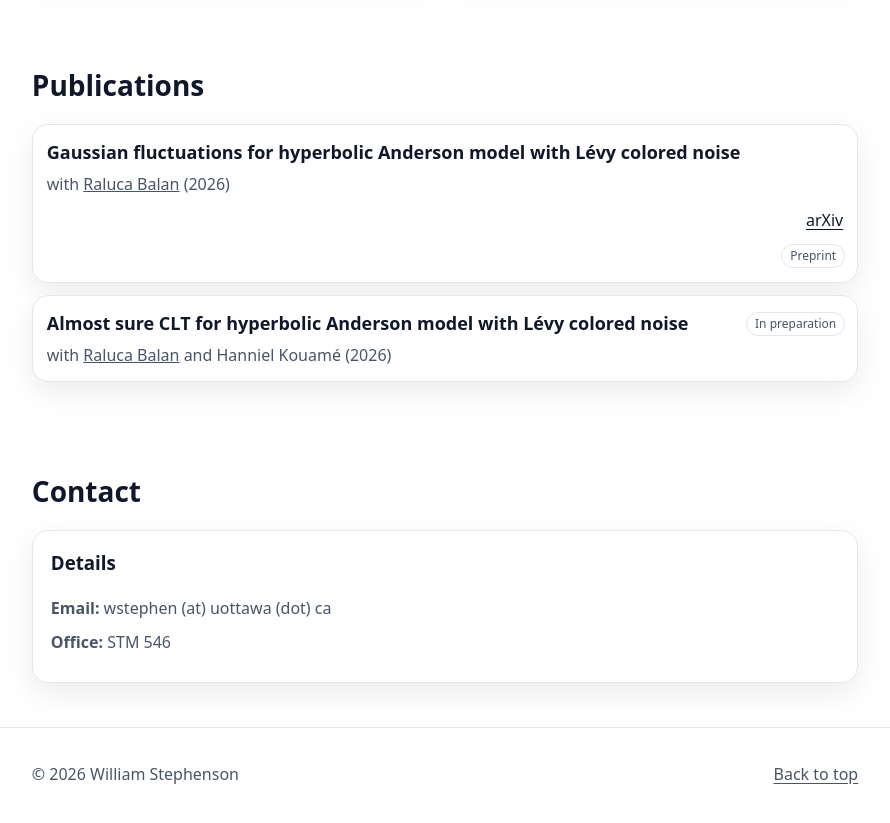
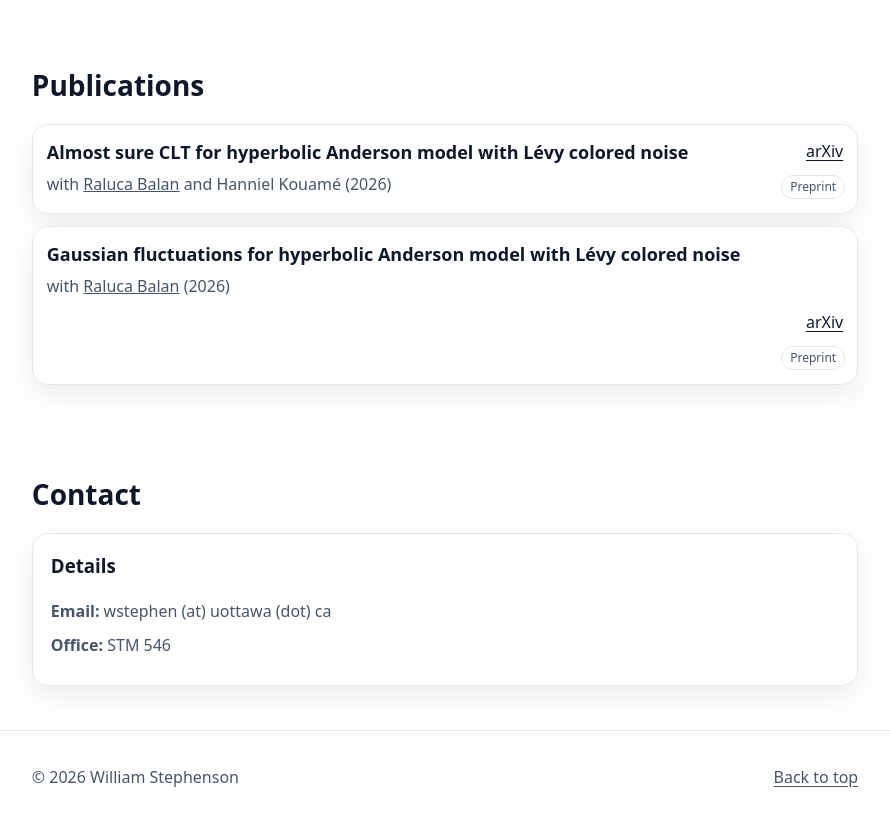
Before and after one commit to WilliamDStephenson/WilliamDStephenson.github.io, a plain HTML site: page index.html in a window 1280 px wide. Shown: the part 1360-2183 px from the top of the page, without its empty margins (195-1085 px from the left). Drawn offline with Linux system fonts and the light colour scheme.

Commit message:
Add files via upload

```diff
--- a/index.html
+++ b/index.html
@@ -156,22 +156,22 @@
         <ol class="pub-list" id="pubList">
           <li class="pub" data-type="Preprint" data-year="2026">
             <div class="pub-main">
+              <h3 class="pub-title">Almost sure CLT for hyperbolic Anderson model with L&eacute;vy colored noise</h3>
+              <p class="pub-authors">with <a class="underline-link" href="https://uniweb.uottawa.ca/sites/Raluca-Balan">Raluca Balan</a> and Hanniel Kouam&eacute; (2026)</p>
+            </div>
+            <div class="pub-actions">
+              <a class="link" href="https://arxiv.org/abs/2602.24189" target="_blank" rel="noopener">arXiv</a>
+              <p class="pub-venue"><span class="tag">Preprint</span></p>
+            </div>
+          </li>
+          <li class="pub" data-type="Preprint" data-year="2026">
+            <div class="pub-main">
               <h3 class="pub-title">Gaussian fluctuations for hyperbolic Anderson model with L&eacute;vy colored noise</h3>
               <p class="pub-authors">with <a class="underline-link" href="https://uniweb.uottawa.ca/sites/Raluca-Balan">Raluca Balan</a> (2026)</p>
             </div>
             <div class="pub-actions">
               <a class="link" href="https://arxiv.org/abs/2602.23137" target="_blank" rel="noopener">arXiv</a>
               <p class="pub-venue"><span class="tag">Preprint</span></p>
-            </div>
-          </li>
-          <li class="pub" data-type="Preprint" data-year="2026">
-            <div class="pub-main">
-              <h3 class="pub-title">Almost sure CLT for hyperbolic Anderson model with L&eacute;vy colored noise</h3>
-              <p class="pub-authors">with <a class="underline-link" href="https://uniweb.uottawa.ca/sites/Raluca-Balan">Raluca Balan</a> and Hanniel Kouam&eacute; (2026)</p>
-            </div>
-            <div class="pub-actions">
-              <!--<a class="link" href="#" target="_blank" rel="noopener">arXiv</a>-->
-              <p class="pub-venue"><span class="tag">In preparation</span></p>
             </div>
           </li>
           <!--<li class="pub" data-type="Preprint" data-year="2026">
```
